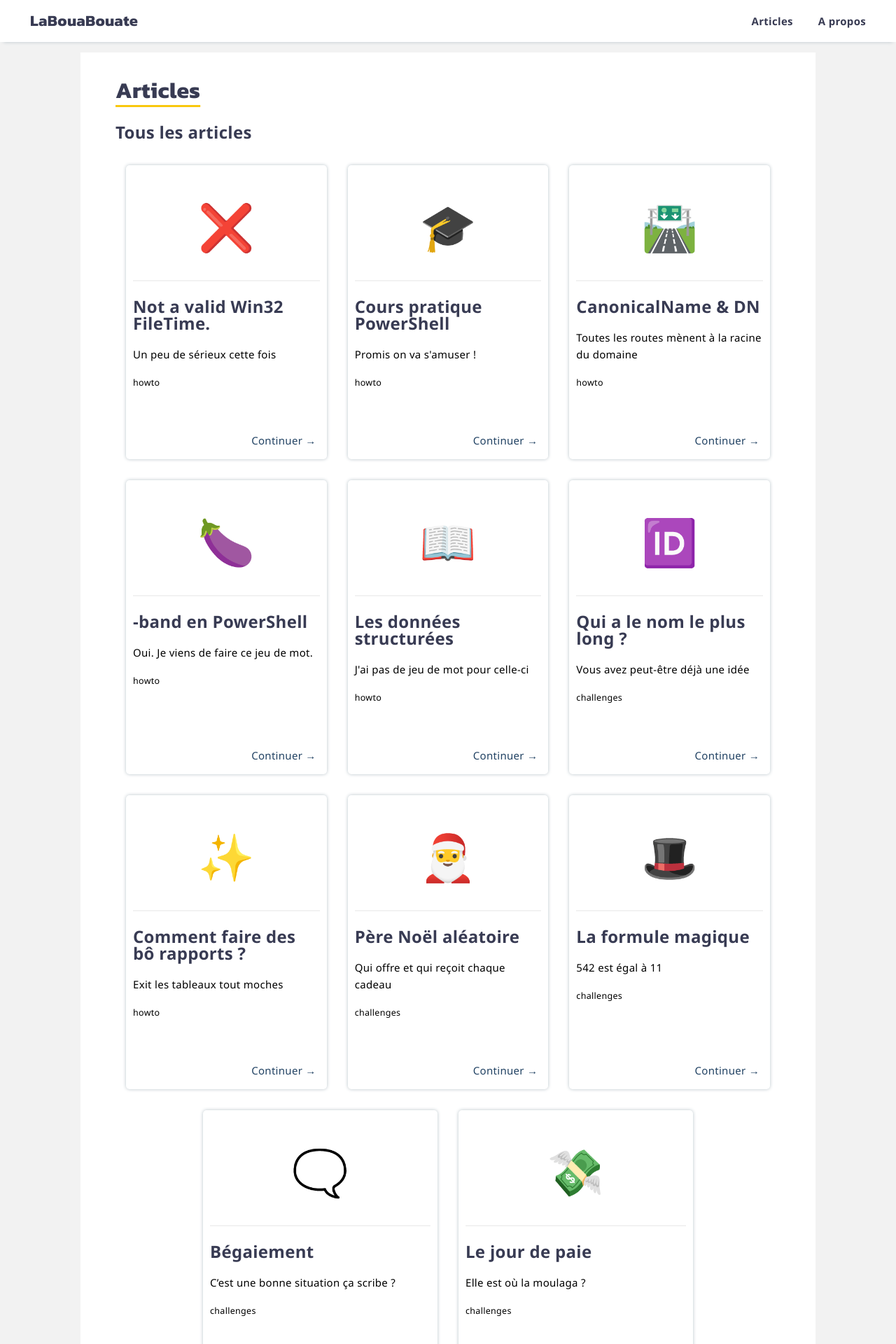
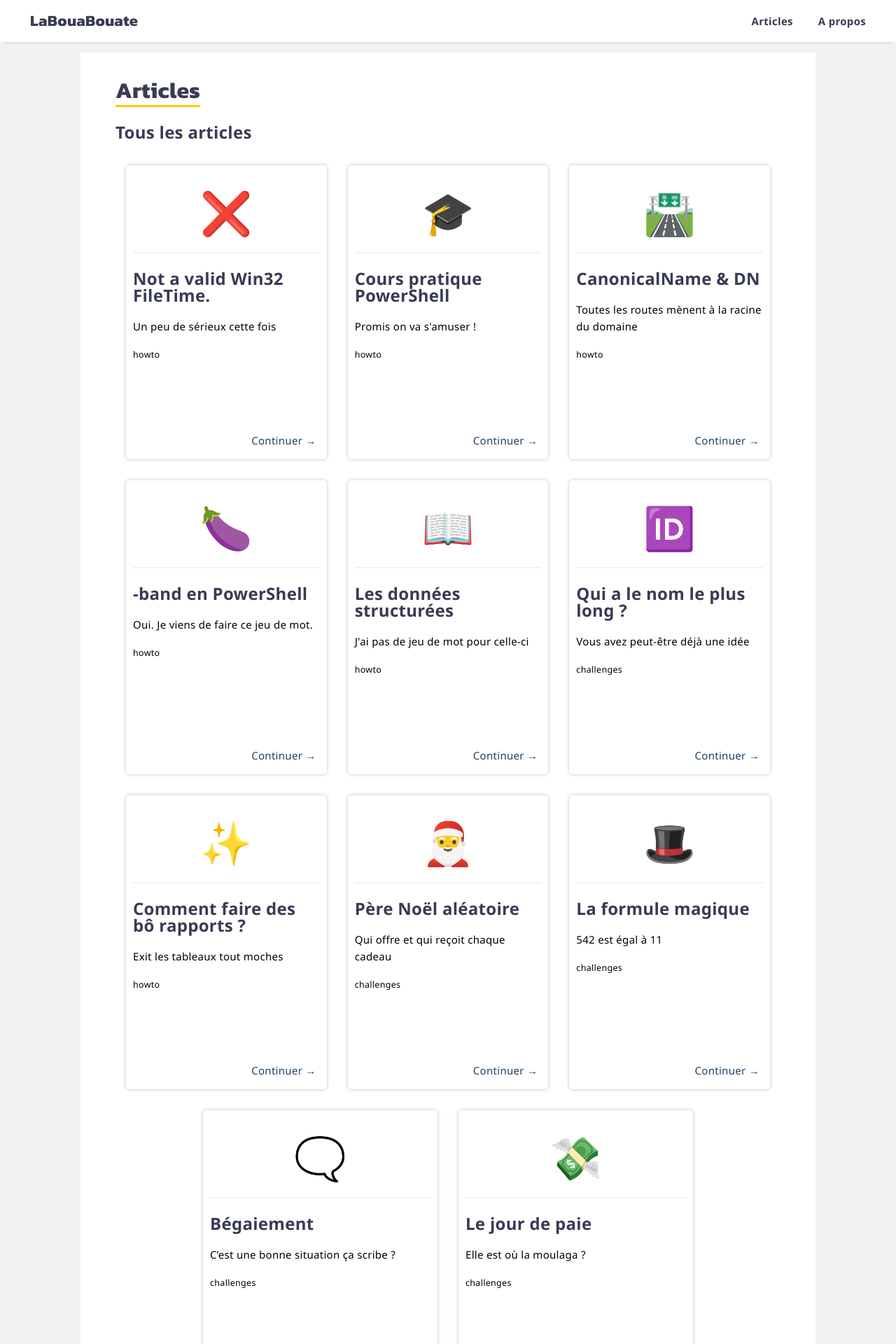
Before and after one commit to leobouard/leobouard.github.io, a Jekyll site: the page built from blog.md, in a window 1280 px wide. Shown: the top 1920 px of the page at 70% size. Built offline with Jekyll 4.4.1, drawn with Linux system fonts in a browser that asks for light colours; our own code applies the rules of GitHub Pages for plain Markdown files.

Commit message:
Suppression du flex-grow

```diff
--- a/assets/css/posts.scss
+++ b/assets/css/posts.scss
@@ -80,7 +80,6 @@
     max-width: 315px;
     flex: 1;
     flex-basis: 200px;
-    flex-grow: 1;
     border-radius: 5px;
     padding: 10px;
     box-shadow: 0 0 5px 0 #b8c3c9;
--- a/blog.md
+++ b/blog.md
@@ -10,8 +10,8 @@
     {% for post in site.posts %}
         {% if post.listed == true %}
             <article>
-                <div>
-                    <p style="text-align: center; font-size: 65px;">{{ post.icon }}</p>
+                <div style="margin: -15px;">
+                    <p style="text-align: center; font-size: 60px;">{{ post.icon }}</p>
                 </div>
                 <hr>
                 <h2>{{ post.title }}</h2>
```
